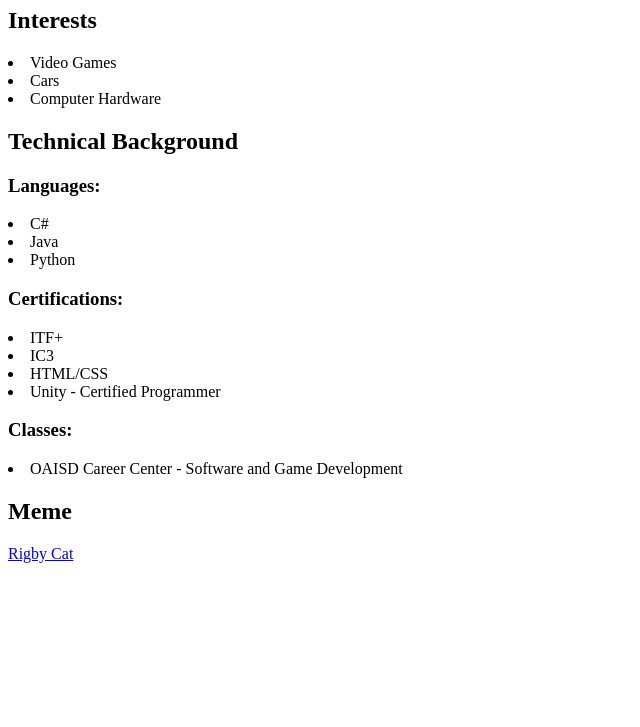
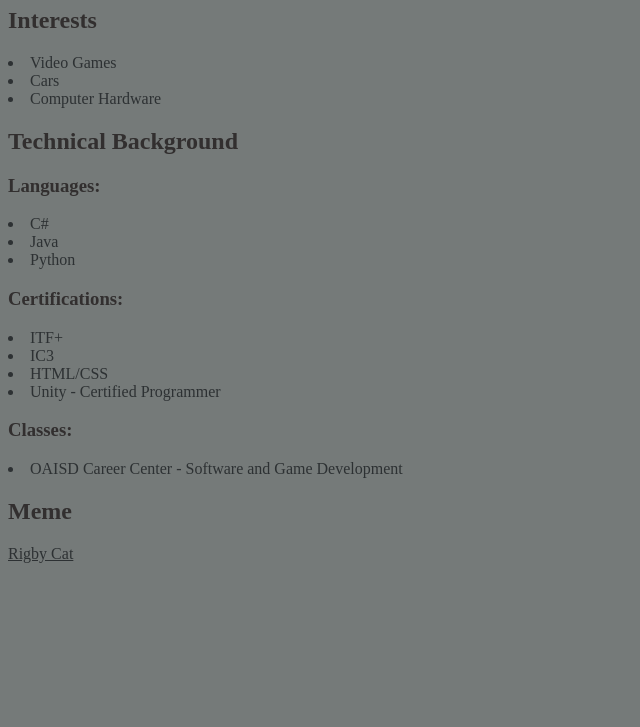
Before and after one commit to burgenmj/CIS350-HW2-BURGENMEYER, a plain HTML site: page index.html in a window 1280 px wide. Shown: the part 73-800 px from the top of the page, without its empty margins (0-640 px from the left). Drawn offline with Linux system fonts and the light colour scheme; the site is published under a folder, as on GitHub Pages, so addresses that start at the root find nothing.

Commit message:
Fixed stylesheet reference error in index.html

```diff
--- a/index.html
+++ b/index.html
@@ -3,7 +3,7 @@
 <head>
     <meta charset="UTF-8">
     <meta name="viewport" content="width=device-width, initial-scale=1.0">
-    <link rel="stylesheet" href="/page/style.css">
+    <link rel="stylesheet" href="page/style.css">
     <title>Joshua Burgenmeyer - Portfolio</title>
 </head>
 <body>
```
